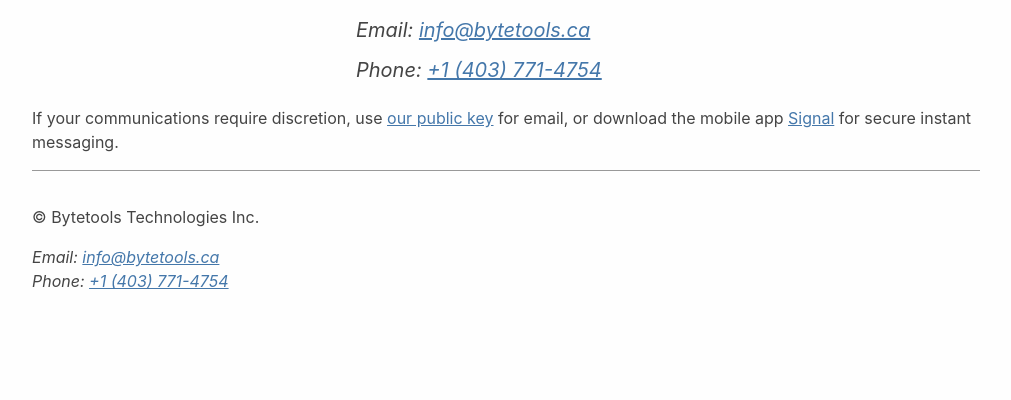
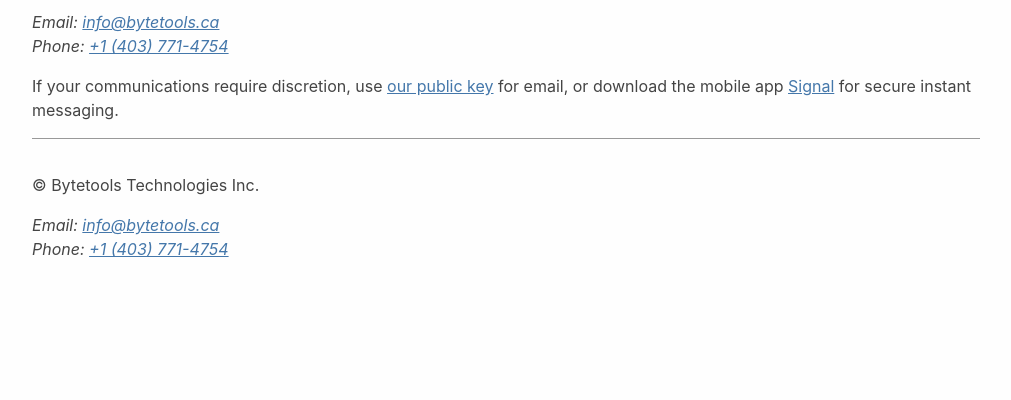
Before and after one commit to bytetools/bytetools.ca, a plain HTML site: page _site/contact/index.html in a window 1280 px wide. Shown: the part 400-800 px from the top of the page, without its empty margins (134-1145 px from the left). Drawn offline with Linux system fonts and the light colour scheme.

Commit message:
Update contact page; make standard

```diff
--- a/_sass/main.scss
+++ b/_sass/main.scss
@@ -122,14 +122,6 @@ footer {
   }
 }
 
-.big-center {
-  line-height: 2em;
-  font-size: 1.25em;
-  text-align: left;
-  width: 15em;
-  margin: auto;
-}
-
 .gridish-2 .product {
   padding: 24px;
   border: 1px solid black;
--- a/_site/feed.xml
+++ b/_site/feed.xml
@@ -1 +1 @@
-<?xml version="1.0" encoding="utf-8"?><feed xmlns="http://www.w3.org/2005/Atom"><generator uri="https://jekyllrb.com/" version="4.1.1">Jekyll</generator><link href="/feed.xml" rel="self" type="application/atom+xml"/><link href="/" rel="alternate" type="text/html"/><updated>2020-11-30T09:05:37-07:00</updated><id>/feed.xml</id></feed>
+<?xml version="1.0" encoding="utf-8"?><feed xmlns="http://www.w3.org/2005/Atom"><generator uri="https://jekyllrb.com/" version="4.1.1">Jekyll</generator><link href="/feed.xml" rel="self" type="application/atom+xml"/><link href="/" rel="alternate" type="text/html"/><updated>2020-11-30T09:07:42-07:00</updated><id>/feed.xml</id></feed>
```
Also changed, not shown: _site/assets/css/style.css, 1 other file.
